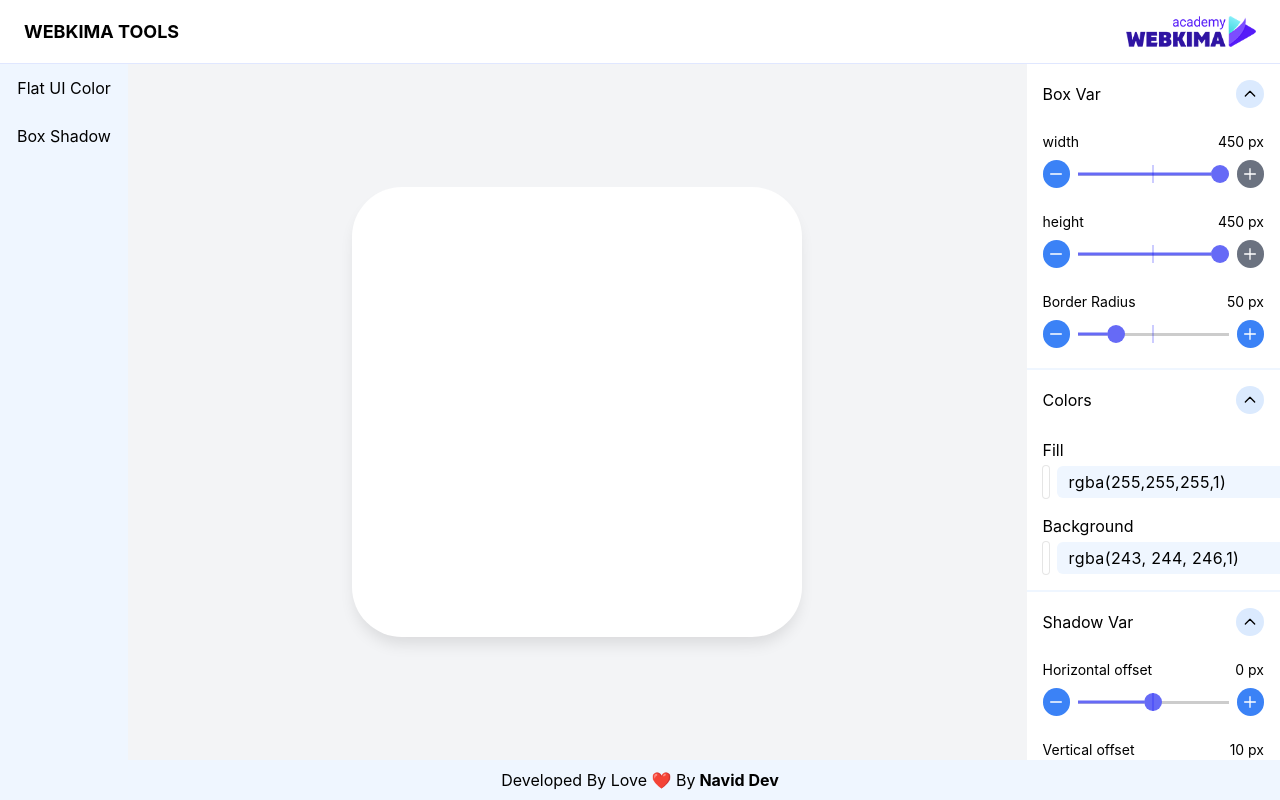
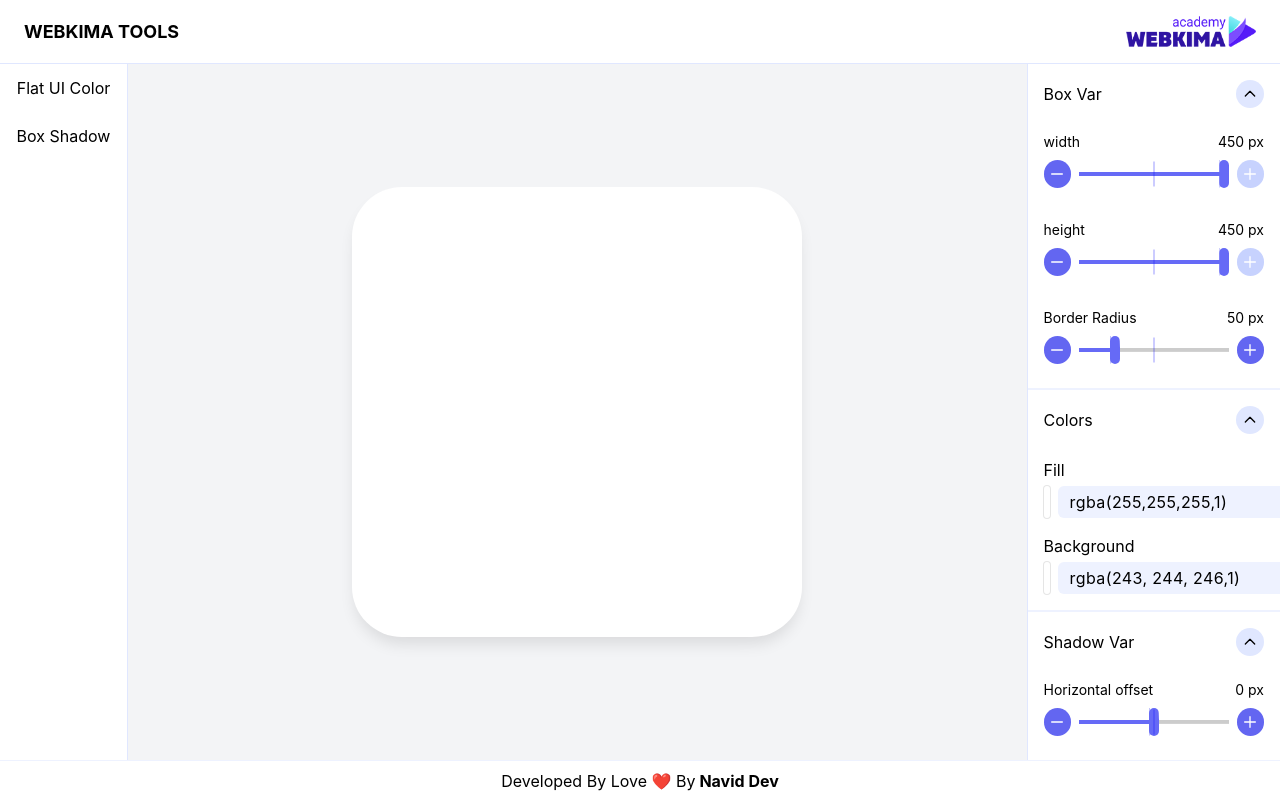
Before and after one commit to navidabdi/kimatools, a React (Create React App) app: page /box-shadow-generator in a window 1280 px wide. Built offline with nearby package versions, Linux system fonts and the light colour scheme.

Commit message:
update styles

```diff
--- a/src/App.js
+++ b/src/App.js
@@ -5,14 +5,14 @@ const App = () => {
   return (
     <div className="grid grid-cols-10 grid-rows-1">
       <Header />
-      <aside className="col-span-1 bg-blue-50">
+      <aside className="col-span-1 bg-white border-r border-indigo-100">
         <ul className="">
-          <li className="text-center duration-100 ease-in hover:bg-blue-200">
+          <li className="text-center duration-100 ease-in hover:bg-indigo-200">
             <Link to="/flat-ui-color" className="block py-3">
               Flat UI Color
             </Link>
           </li>
-          <li className="text-center duration-100 ease-in hover:bg-blue-200">
+          <li className="text-center duration-100 ease-in hover:bg-indigo-200">
             <Link to="/box-shadow-generator" className="block py-3">
               Box Shadow
             </Link>
--- a/src/Layouts/Accordion.js
+++ b/src/Layouts/Accordion.js
@@ -5,13 +5,13 @@ const Accordion = ({ title, content }) => {
   const [isActiveAccordion, setIsActiveAccordion] = useState(false);
   const ref = useRef(null);
   return (
-    <div key={title} className="border-b-2 border-blue-50 accordion">
+    <div key={title} className="border-b-2 border-indigo-50 accordion">
       <div
         className="accordion-header flex items-center justify-between p-4 bg-[#fff] cursor-pointer"
         onClick={() => setIsActiveAccordion(!isActiveAccordion)}
       >
         <h4 className="">{title}</h4>
-        <button className="w-7 h-7 bg-blue-100 flex justify-center items-center rounded-full">
+        <button className="w-7 h-7 bg-indigo-100 flex justify-center items-center rounded-full">
           <ChevronUpIcon
             className={`w-4 h-4 transition-all duration-500 ${
               isActiveAccordion ? "rotate-180" : ""
--- a/src/components/BoxShadow/BoxShadowTools.js
+++ b/src/components/BoxShadow/BoxShadowTools.js
@@ -12,7 +12,6 @@ import {
 } from "../../atoms/BoxShadowAtom";
 import { useRecoilState } from "recoil";
 
-import React, { useState } from "react";
 import ColorPicker from "../Controlers/ColorPicker";
 import { Accordion } from "../../Layouts";
 const BoxShadowTools = () => {
--- a/src/components/Controlers/ColorPicker.js
+++ b/src/components/Controlers/ColorPicker.js
@@ -23,7 +23,7 @@ const ColorPicker = ({ title, color, setColor, presetColors }) => {
           type="text"
           value={color}
           onChange={(e) => setColor(e.target.value)}
-          className="bg-blue-50 h-8 rounded-md px-3 tracking-wide flex-grow ml-2"
+          className="bg-indigo-50 h-8 rounded-md px-3 tracking-wide flex-grow ml-2"
         />
       </div>
 
--- a/src/components/Controlers/RangeInput/RangeInput.js
+++ b/src/components/Controlers/RangeInput.js
@@ -1,8 +1,7 @@
-import "./rangeInput.css";
 import { MinusIcon, PlusIcon } from "@heroicons/react/outline";
 const RangeInput = ({ min, max, range, value, setValue, title }) => {
   return (
-    <div key={title} className="py-3 first:pt-0">
+    <div key={title} className="py-4 first:pt-0">
       <div className="flex justify-between mb-2">
         <p className="block text-sm">{title}</p>
         <p className="text-sm">{`${value} px`}</p>
@@ -13,7 +12,7 @@ const RangeInput = ({ min, max, range, value, setValue, title }) => {
             if (value > min) setValue(+value - range);
           }}
           className={`${
-            value == min ? "bg-gray-500" : "bg-blue-500"
+            value == min ? "bg-indigo-100" : "bg-indigo-500"
           } text-2xl  h-7 text-white w-10 items-center justify-center flex rounded-full`}
         >
           <MinusIcon className="w-4 h-4" />
@@ -32,7 +31,7 @@ const RangeInput = ({ min, max, range, value, setValue, title }) => {
             if (value < max) setValue(+value + range);
           }}
           className={`${
-            value == max ? "bg-gray-500" : "bg-blue-500"
+            value == max ? "bg-indigo-200" : "bg-indigo-500"
           } text-2xl  h-7 text-white w-10 items-center justify-center flex rounded-full`}
         >
           <PlusIcon className="w-4 h-4" />
--- a/src/components/Controlers/RangeInput/rangeInput.css
+++ /dev/null
@@ -1,100 +0,0 @@
-.input-range {
-  cursor: pointer;
-}
-.input-range::after {
-  content: "";
-  position: absolute;
-  height: 25px;
-  width: 2px;
-  background-color: rgba(0, 4, 255, 0.2);
-  top: 50%;
-  left: 50%;
-  transform: translate(-50%, -50%);
-}
-
-input[type="range"] {
-  color: var(--primary-color);
-  --thumb-height: 1.125em;
-  --track-height: 0.125em;
-  --track-color: rgba(0, 0, 0, 0.2);
-  --brightness-hover: 180%;
-  --brightness-down: 80%;
-  --clip-edges: 0.125em;
-}
-input[type="range"] {
-  position: relative;
-  background: #fff0;
-  overflow: hidden;
-  transition: all 0.3s;
-}
-input[type="range"],
-input[type="range"]::-webkit-slider-runnable-track,
-input[type="range"]::-webkit-slider-thumb {
-  -webkit-appearance: none;
-  -webkit-transition: all ease 100ms;
-  transition: all ease 100ms;
-  height: var(--thumb-height);
-}
-input[type="range"]::-webkit-slider-runnable-track,
-input[type="range"]::-webkit-slider-thumb {
-  position: relative;
-}
-
-input[type="range"]::-webkit-slider-thumb {
-  --thumb-radius: calc((var(--thumb-height) * 0.5) - 1px);
-  --clip-top: calc((var(--thumb-height) - var(--track-height)) * 0.5 - 0.5px);
-  --clip-bottom: calc(var(--thumb-height) - var(--clip-top));
-  --clip-further: calc(100% + 1px);
-  --box-fill: calc(-100vmax - var(--thumb-width, var(--thumb-height))) 0 0
-    100vmax currentColor;
-
-  width: var(--thumb-width, var(--thumb-height));
-  background: linear-gradient(currentColor 0 0) scroll no-repeat left center /
-    50% calc(var(--track-height) + 1px);
-  background-color: currentColor;
-  box-shadow: var(--box-fill);
-  border-radius: var(--thumb-width, var(--thumb-height));
-
-  filter: brightness(100%);
-  -webkit-clip-path: polygon(
-    100% -1px,
-    var(--clip-edges) -1px,
-    0 var(--clip-top),
-    -100vmax var(--clip-top),
-    -100vmax var(--clip-bottom),
-    0 var(--clip-bottom),
-    var(--clip-edges) 100%,
-    var(--clip-further) var(--clip-further)
-  );
-  clip-path: polygon(
-    100% -1px,
-    var(--clip-edges) -1px,
-    0 var(--clip-top),
-    -100vmax var(--clip-top),
-    -100vmax var(--clip-bottom),
-    0 var(--clip-bottom),
-    var(--clip-edges) 100%,
-    var(--clip-further) var(--clip-further)
-  );
-}
-
-/* input[type="range"]:hover::-webkit-slider-thumb {
-  filter: brightness(var(--brightness-hover));
-  cursor: -webkit-grab;
-  cursor: grab;
-} */
-
-input[type="range"]:active::-webkit-slider-thumb {
-  filter: brightness(var(--brightness-down));
-  cursor: -webkit-grabbing;
-  cursor: grabbing;
-}
-
-input[type="range"]::-webkit-slider-runnable-track {
-  background: linear-gradient(var(--track-color) 0 0) scroll no-repeat center /
-    100% calc(var(--track-height) + 1px);
-}
-
-input[type="range"]:disabled::-webkit-slider-thumb {
-  cursor: not-allowed;
-}
--- a/src/components/Controlers/index.js
+++ b/src/components/Controlers/index.js
@@ -1,3 +1,3 @@
-import RangeInput from "./RangeInput/RangeInput";
-
-export { RangeInput };
+import RangeInput from "./RangeInput";
+import ColorPicker from "./ColorPicker";
+export { RangeInput, ColorPicker };
--- a/src/components/Footer.js
+++ b/src/components/Footer.js
@@ -1,6 +1,6 @@
 const Footer = () => {
   return (
-    <footer className="col-start-1 col-end-11 p-4 bg-blue-50 h-[5vh]">
+    <footer className="col-start-1 col-end-11 p-4 border-t border-indigo-50 h-[5vh]">
       <div className="h-full flex items-center justify-center">
         <p>
           Developed By Love ❤️ By
--- a/src/components/ToolsSidebar.js
+++ b/src/components/ToolsSidebar.js
@@ -3,7 +3,7 @@ import { Routes, Route } from "react-router-dom";
 import BoxShadowTools from "./BoxShadow/BoxShadowTools";
 const ToolsSidebar = () => {
   return (
-    <aside className="min-w-[22%] overflow-y-scroll">
+    <aside className="min-w-[22%] overflow-y-scroll bg-white border-l border-indigo-100">
       <Routes>
         <Route path="/" element={<FlatUiTools />} />
         <Route path="/flat-ui-color" element={<FlatUiTools />} />
--- a/src/index.css
+++ b/src/index.css
@@ -85,3 +85,105 @@ body {
   background-color: #fff;
   z-index: 9999;
 }
+
+.input-range {
+  cursor: pointer;
+}
+.input-range::after {
+  content: "";
+  position: absolute;
+  height: 25px;
+  width: 2px;
+  background-color: rgba(0, 4, 255, 0.2);
+  top: 50%;
+  left: 50%;
+  transform: translate(-50%, -50%);
+}
+
+input[type="range"] {
+  color: var(--primary-color);
+  --thumb-height: 1.7em;
+  --track-height: 0.18em;
+  --track-color: rgba(0, 0, 0, 0.2);
+  --brightness-hover: 180%;
+  --brightness-down: 80%;
+  --clip-edges: 0em;
+  --thumb-width: 0.6em;
+}
+input[type="range"] {
+  position: relative;
+  background: #fff0;
+  overflow: hidden;
+  transition: all 0.3s;
+}
+input[type="range"],
+input[type="range"]::-webkit-slider-runnable-track,
+input[type="range"]::-webkit-slider-thumb {
+  -webkit-appearance: none;
+  -webkit-transition: all ease 100ms;
+  transition: all ease 100ms;
+  height: var(--thumb-height);
+}
+input[type="range"]::-webkit-slider-runnable-track,
+input[type="range"]::-webkit-slider-thumb {
+  position: relative;
+}
+
+input[type="range"]::-webkit-slider-thumb {
+  --thumb-radius: calc((var(--thumb-height) * 0.5) - 1px);
+  --clip-top: calc((var(--thumb-height) - var(--track-height)) * 0.5 - 0.5px);
+  --clip-bottom: calc(var(--thumb-height) - var(--clip-top));
+  --clip-further: calc(100% + 1px);
+  --box-fill: calc(-100vmax - var(--thumb-width, var(--thumb-height))) 0 0
+    100vmax currentColor;
+
+  width: var(--thumb-width, var(--thumb-height));
+  background: linear-gradient(currentColor 0 0) scroll no-repeat left center /
+    50% calc(var(--track-height) + 1px);
+  background-color: currentColor;
+  box-shadow: var(--box-fill);
+  border-radius: var(--thumb-width, var(--thumb-height));
+
+  filter: brightness(100%);
+  -webkit-clip-path: polygon(
+    100% -1px,
+    var(--clip-edges) -1px,
+    0 var(--clip-top),
+    -100vmax var(--clip-top),
+    -100vmax var(--clip-bottom),
+    0 var(--clip-bottom),
+    var(--clip-edges) 100%,
+    var(--clip-further) var(--clip-further)
+  );
+  clip-path: polygon(
+    100% -1px,
+    var(--clip-edges) -1px,
+    0 var(--clip-top),
+    -100vmax var(--clip-top),
+    -100vmax var(--clip-bottom),
+    0 var(--clip-bottom),
+    var(--clip-edges) 100%,
+    var(--clip-further) var(--clip-further)
+  );
+}
+
+/* input[type="range"]:hover::-webkit-slider-thumb {
+  filter: brightness(var(--brightness-hover));
+  cursor: -webkit-grab;
+  cursor: grab;
+} */
+
+input[type="range"]:active::-webkit-slider-thumb {
+  filter: brightness(var(--brightness-down));
+  cursor: -webkit-grabbing;
+  cursor: grabbing;
+}
+
+input[type="range"]::-webkit-slider-runnable-track {
+  background: linear-gradient(var(--track-color) 0 0) scroll no-repeat center /
+    100% calc(var(--track-height) + 1px);
+}
+
+input[type="range"]:disabled::-webkit-slider-thumb {
+  cursor: not-allowed;
+}
```
